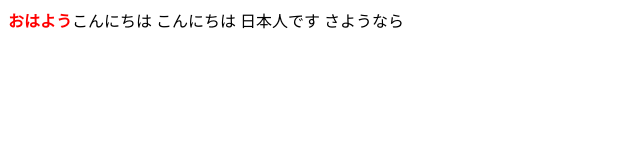
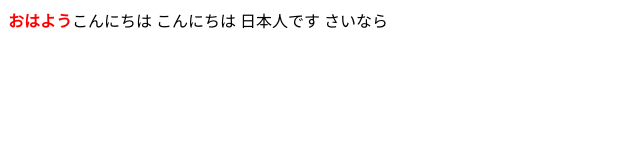
Before and after one commit to wataboo70/20260427-git-workshop, a plain HTML site: page index.html in a window 1280 px wide. Shown: the full height of the page, 0-640 px from the left. Drawn offline with Linux system fonts and the light colour scheme.

Commit message:
Update index.html

```diff
--- a/index.html
+++ b/index.html
@@ -8,6 +8,6 @@
     <strong style="color:red">おはよう</strong>こんにちは
     こんにちは
     日本人です
-    さようなら
+    さいなら
   </body>
 </html>
```
